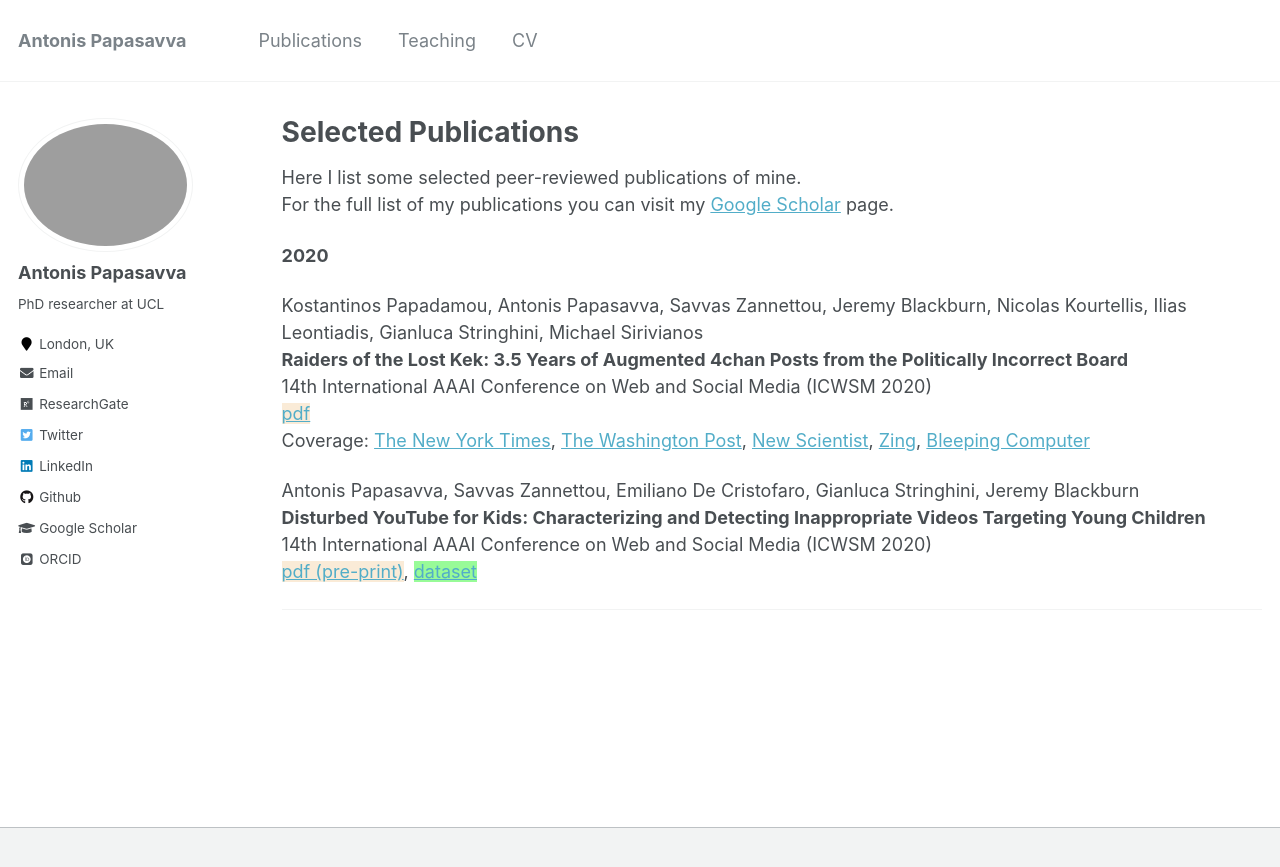
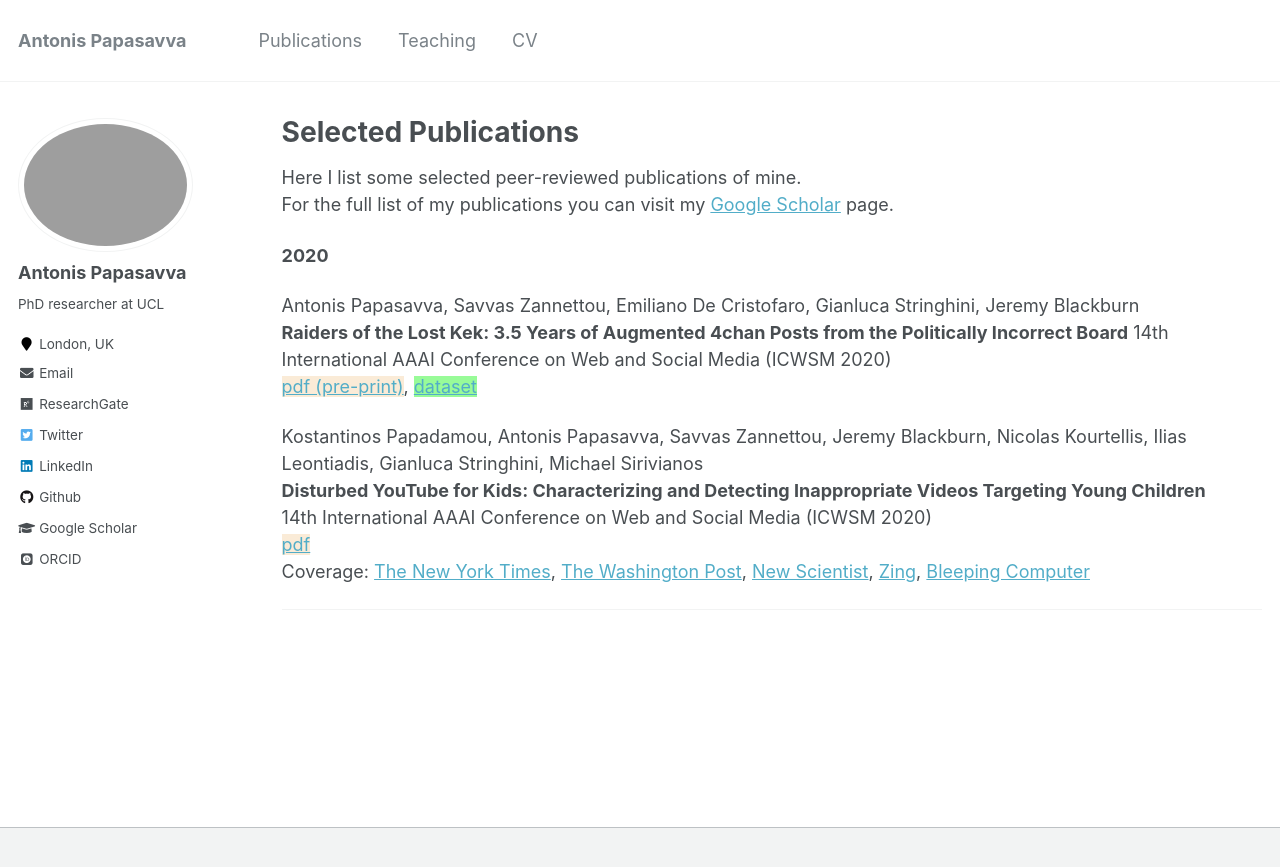
Before and after one commit to mattyhryan/mattyhryan.github.io, a Jekyll site: the page built from _pages/publications.md, in a window 1280 px wide. Shown: the top 867 px of the page. Built offline with Jekyll 4.4.1, drawn with Linux system fonts in a browser that asks for light colours; some web fonts are replaced.

Commit message:
minor fix

```diff
--- a/_pages/publications.md
+++ b/_pages/publications.md
@@ -13,16 +13,18 @@ For the full list of my publications you can visit my [Google Scholar](https://s
 
 **2020**
 
+Antonis Papasavva, Savvas Zannettou, Emiliano De Cristofaro, Gianluca Stringhini, Jeremy Blackburn
+**Raiders of the Lost Kek: 3.5 Years of Augmented 4chan Posts from the Politically Incorrect Board**
+14th International AAAI Conference on Web and Social Media (ICWSM 2020)
+<span style="background-color:#FAEBD7">[pdf (pre-print)](/files/papasavva2020raiders.pdf)</span>, <span style="background-color:#98FB98">[dataset](https://zenodo.org/record/3606810)</span>
+
+
 Kostantinos Papadamou, Antonis Papasavva, Savvas Zannettou, Jeremy Blackburn, Nicolas Kourtellis, Ilias Leontiadis, Gianluca Stringhini, Michael Sirivianos
-**Raiders of the Lost Kek: 3.5 Years of Augmented 4chan Posts from the Politically Incorrect Board**
+**Disturbed YouTube for Kids: Characterizing and Detecting Inappropriate Videos Targeting Young Children**
 14th International AAAI Conference on Web and Social Media (ICWSM 2020)
 <span style="background-color:#FAEBD7">[pdf](/files/papadamou2020disturbed.pdf)</span>
 Coverage: [The New York Times](https://www.nytimes.com/2019/06/14/opinion/youtube-algorithm.html), [The Washington Post](https://www.washingtonpost.com/technology/2019/03/14/youtube-says-it-bans-preteens-its-site-its-still-delivering-troubling-content-young-children/?noredirect=on), [New Scientist](https://institutions.newscientist.com/article/2196040-children-can-find-inappropriate-videos-on-youtube-in-just-10-clicks/), [Zing](https://news.zing.vn/video-ban-nhan-nhan-va-o-li-tren-youtube-post923996.html), [Bleeping Computer](https://www.bleepingcomputer.com/news/security/researchers-create-algorithm-to-protect-kids-from-disturbing-youtube-videos/)
 
-Antonis Papasavva, Savvas Zannettou, Emiliano De Cristofaro, Gianluca Stringhini, Jeremy Blackburn
-**Disturbed YouTube for Kids: Characterizing and Detecting Inappropriate Videos Targeting Young Children**
-14th International AAAI Conference on Web and Social Media (ICWSM 2020)
-<span style="background-color:#FAEBD7">[pdf (pre-print)](/files/papasavva2020raiders.pdf)</span>, <span style="background-color:#98FB98">[dataset](https://zenodo.org/record/3606810)</span>
 
 
 ---
```
